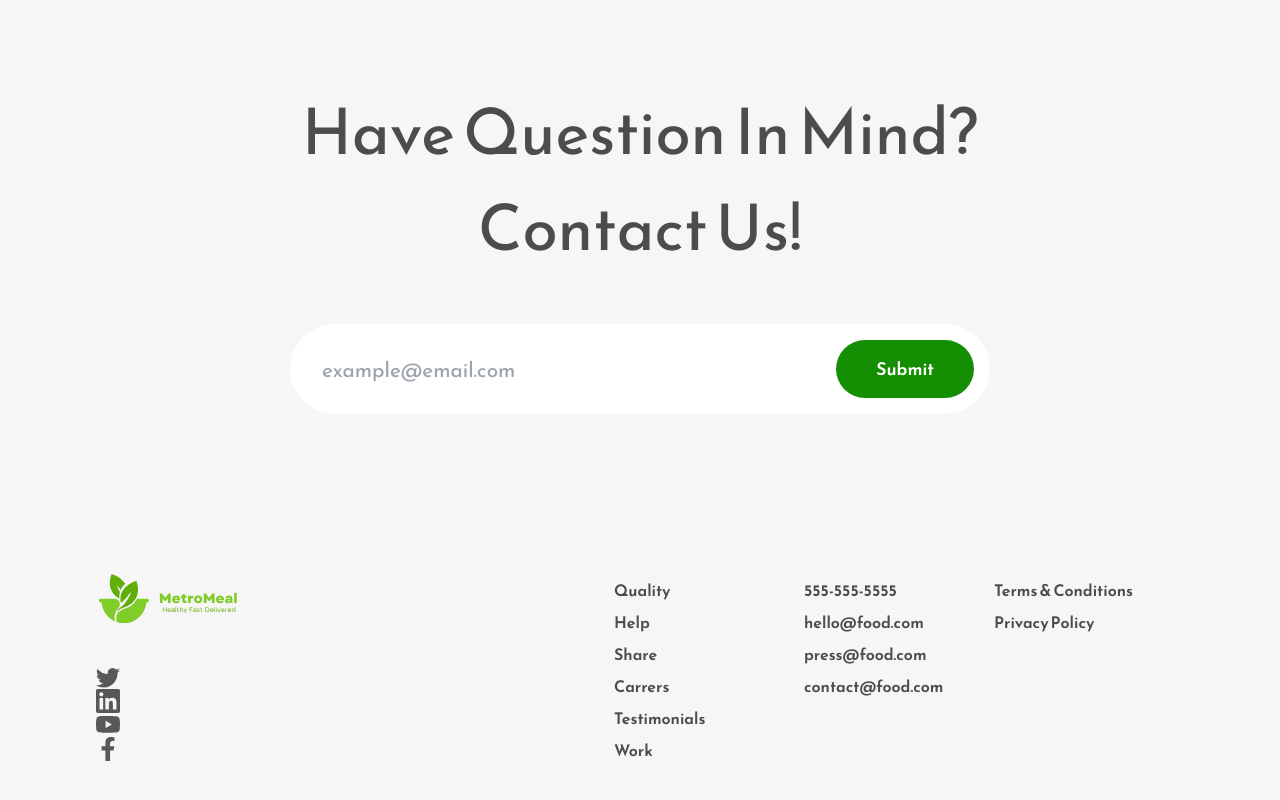
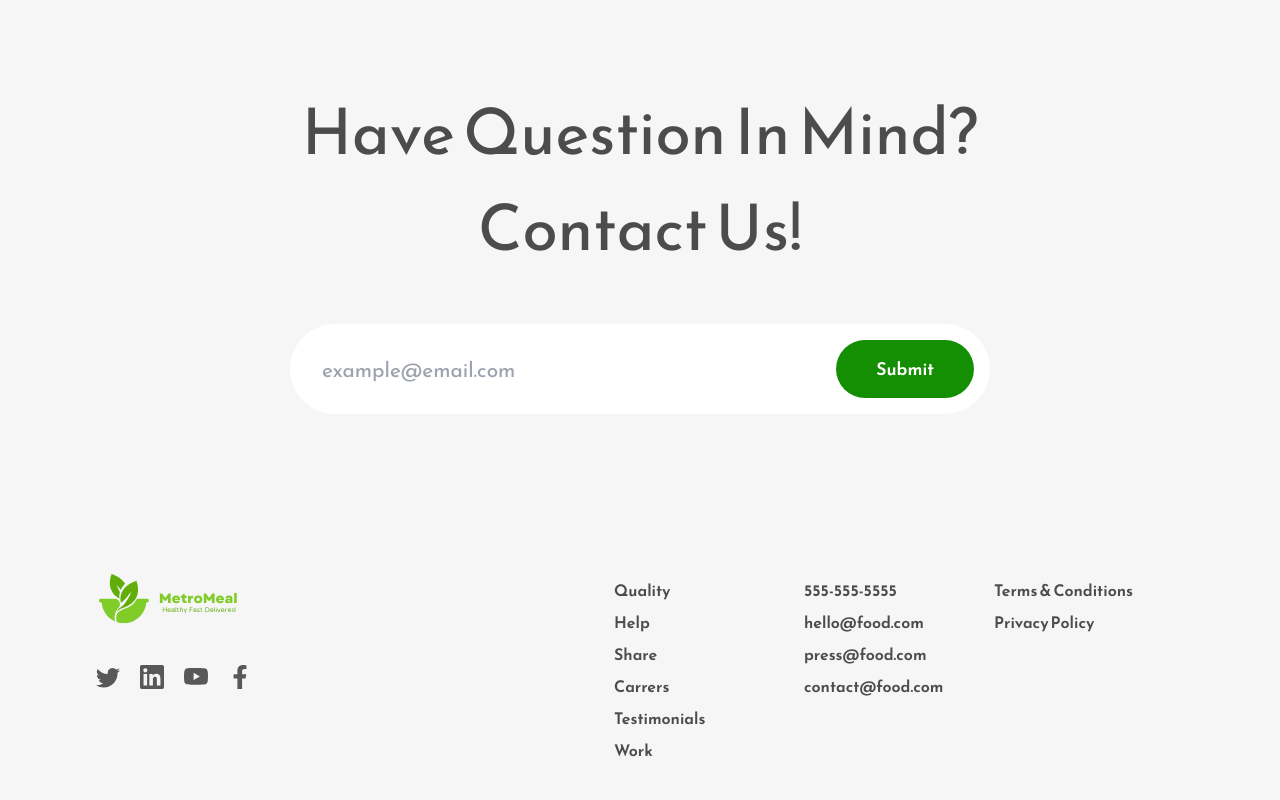
Before and after one commit to AmandaOrr/MealDeliveryLandingPage, a React (Create React App) app: page / in a window 1280 px wide. Shown: the part 4080-4880 px from the top of the page. Built offline with nearby package versions, Linux system fonts and the light colour scheme.

Commit message:
fixing css issue with footer

```diff
--- a/src/Components/Footer.js
+++ b/src/Components/Footer.js
@@ -15,7 +15,7 @@ const Footer = () => {
         <div className="footer-logo-container">
           <img src={Logo} alt=" " style={{width: '500px'}}/>
         </div>
-        <div className="footer-icons">
+        <div className="footer-icons flex flex-row">
           <BsTwitter />
           <SiLinkedin />
           <BsYoutube />
```
